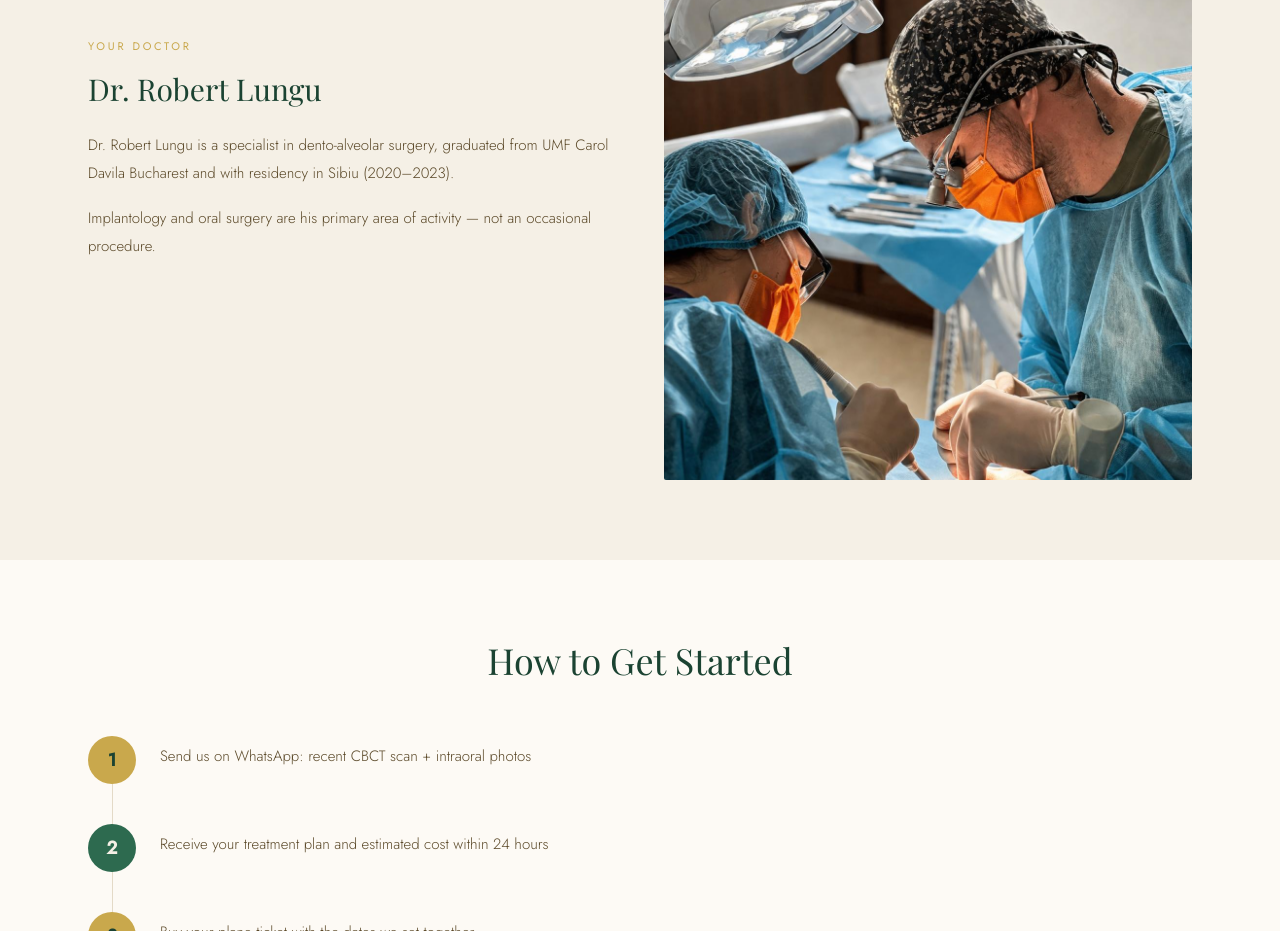
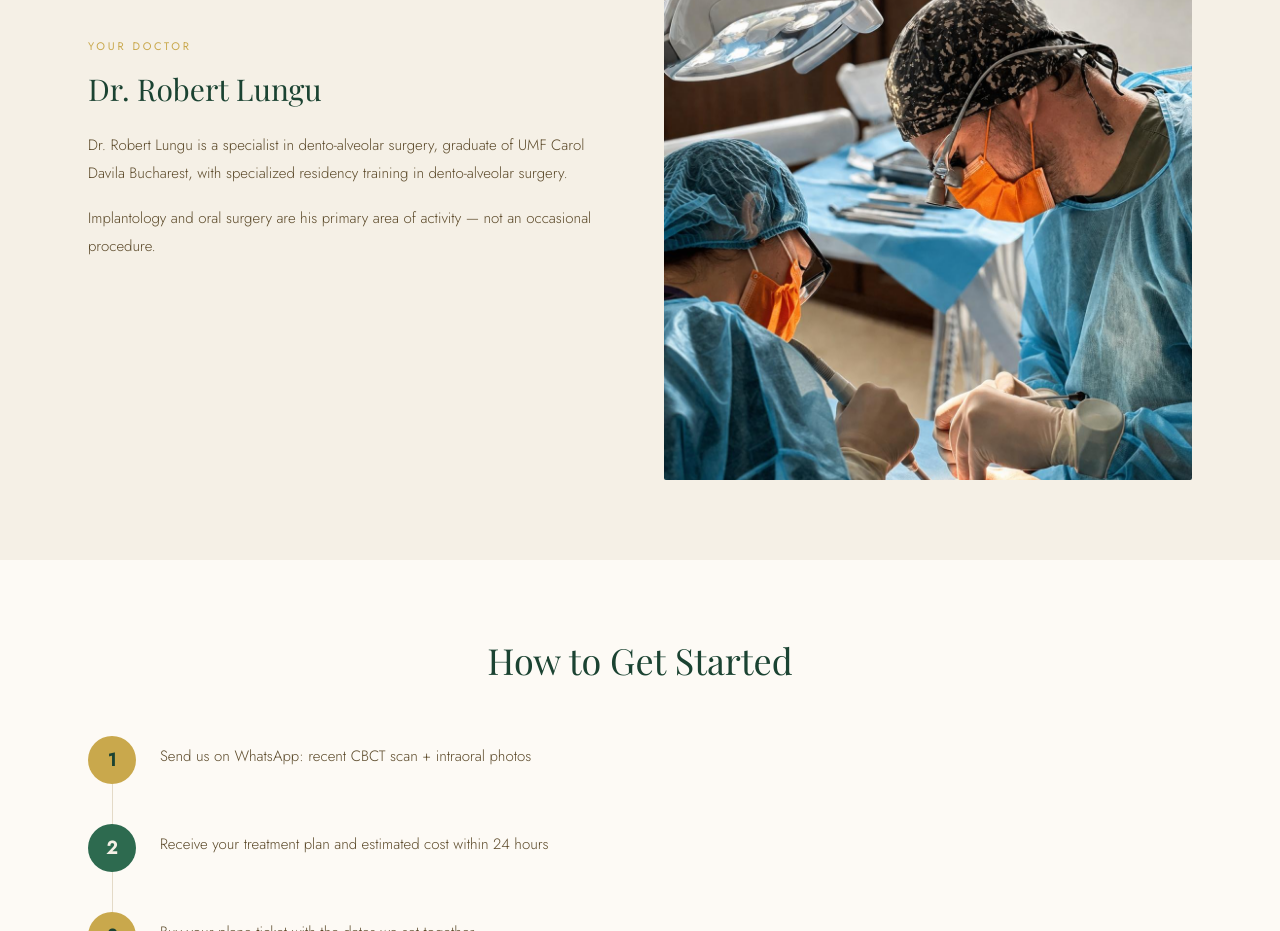
Before and after one commit to Rbt1/aradentpitesti, a Next.js app: page /diaspora-en in a window 1280 px wide. Shown: the part 2820-3751 px from the top of the page. Built offline with nearby package versions, Linux system fonts and the light colour scheme.

Commit message:
eliminat mentiunea Sibiu din pagina diaspora

```diff
--- a/app/diaspora-en/page.tsx
+++ b/app/diaspora-en/page.tsx
@@ -292,7 +292,7 @@ export default function DiasporaEnPage() {
                 </h2>
                 <div className="space-y-4 font-jost font-light text-[15px] text-bark-dark leading-[1.9]">
                   <p>
-                    Dr. Robert Lungu is a specialist in dento-alveolar surgery, graduated from UMF Carol Davila Bucharest and with residency in Sibiu (2020–2023).
+                    Dr. Robert Lungu is a specialist in dento-alveolar surgery, graduate of UMF Carol Davila Bucharest, with specialized residency training in dento-alveolar surgery.
                   </p>
                   <p>
                     Implantology and oral surgery are his primary area of activity — not an occasional procedure.
--- a/app/diaspora/page.tsx
+++ b/app/diaspora/page.tsx
@@ -368,7 +368,7 @@ export default function DiasporaPage() {
                 </h2>
                 <div className="space-y-4 font-jost font-light text-[15px] text-bark-dark leading-[1.9]">
                   <p>
-                    Dr. Robert Lungu este medic specialist în chirurgie dento-alveolară, absolvent al UMF Carol Davila București și cu rezidențiat la Sibiu (2020–2023).
+                    Dr. Robert Lungu este medic specialist în chirurgie dento-alveolară, absolvent al UMF Carol Davila București, cu formare prin rezidențiat în chirurgie dento-alveolară.
                   </p>
                   <p>
                     Implantologia și chirurgia orală reprezintă domeniul său principal de activitate — nu o procedură ocazională.
```
